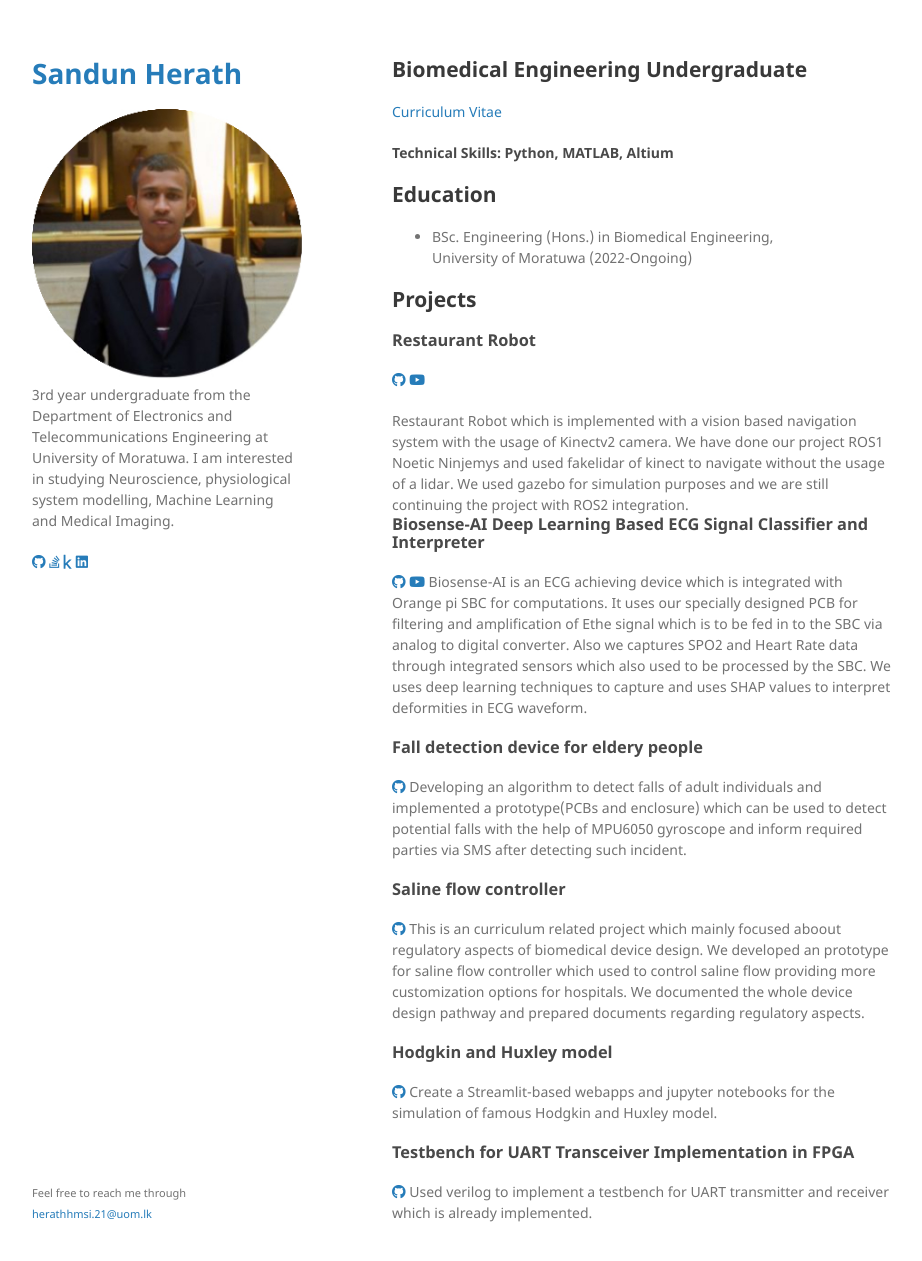
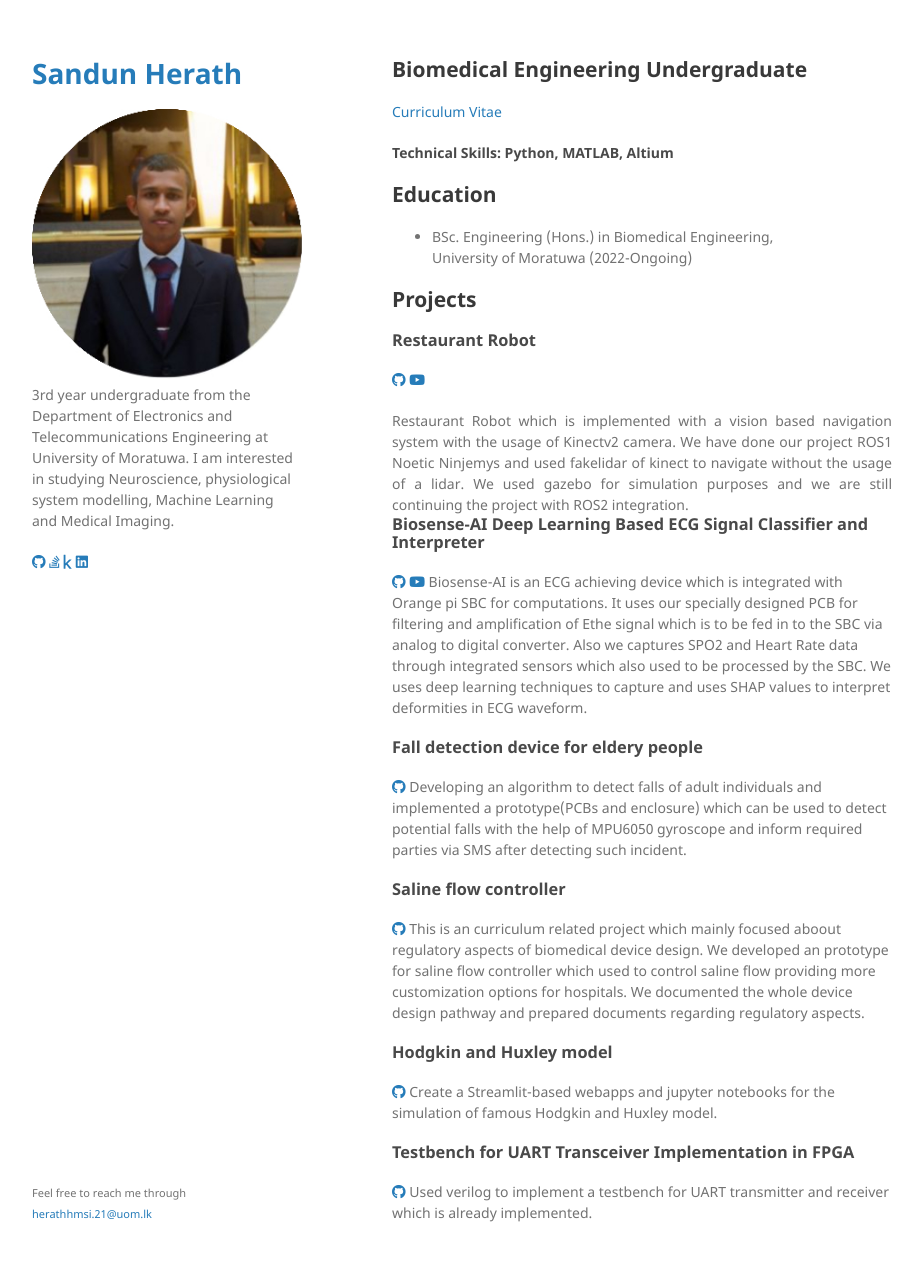
Before and after one commit to sandun21/sandun21.github.io, a Jekyll site: the page built from index.md, in a window 1280 px wide and 1293 px high. Shown: the top 1261 px of the window, without its empty margins (178-1100 px from the left). Built offline with Jekyll 4.4.1, drawn with Linux system fonts in a browser that asks for light colours; our own code applies the rules of GitHub Pages for plain Markdown files.

Commit message:
Update index.md

```diff
--- a/index.md
+++ b/index.md
@@ -16,7 +16,7 @@ layout: default
 ### Restaurant Robot
 
 [<i class="fab fa-github"></i>](https://github.com/LUNA-Vision-based-Restaurant-Robot) [<i class="fab fa-youtube"></i>](https://youtube.com/@robotluna?si=S4_BzK16-BDqDsv9)
-<div class="project-description">
+<div style="text-align: justify;">
 Restaurant Robot which is implemented with a vision based navigation system with the usage of Kinectv2 camera. We have done our project ROS1 Noetic Ninjemys and used fakelidar of kinect to navigate without the usage of a lidar. We used gazebo for simulation purposes and we are still continuing the project with ROS2 integration.
 </div>
 
```
